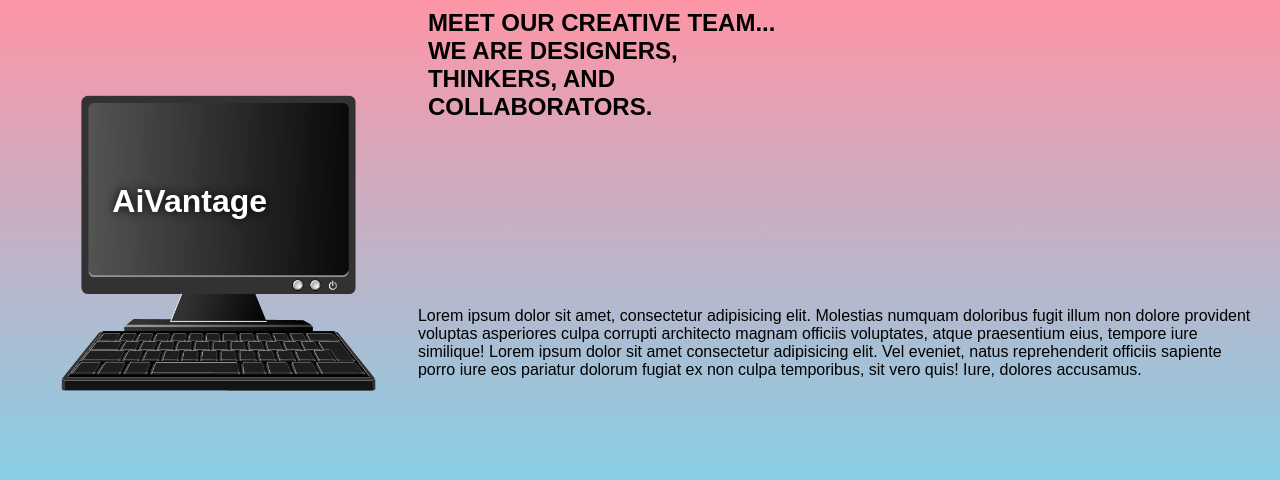
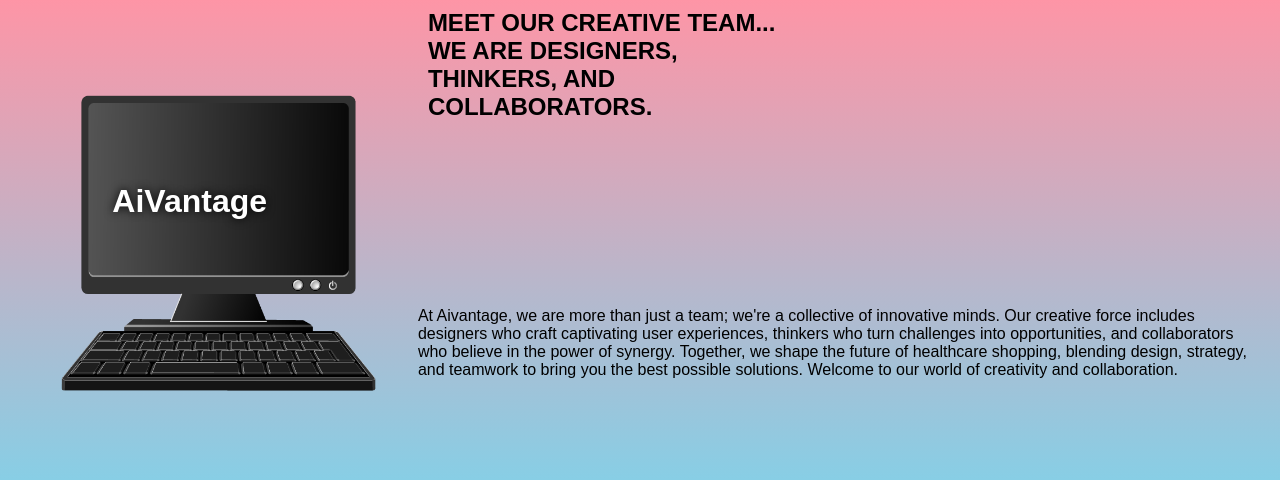
Before and after one commit to ArgyPorgy/AIvantage, a Flask app: page /about in a window 1280 px wide. Shown: the part 67-547 px from the top of the page. Run offline with Flask 3, Linux system fonts and the light colour scheme.

Commit message:
modified about us

```diff
--- a/templates/About_Us.html
+++ b/templates/About_Us.html
@@ -68,14 +68,8 @@
         </div>
         <div class="desc">
           <p>
-            Lorem ipsum dolor sit amet, consectetur adipisicing elit. Molestias
-            numquam doloribus fugit illum non dolore provident voluptas
-            asperiores culpa corrupti architecto magnam officiis voluptates,
-            atque praesentium eius, tempore iure similique! Lorem ipsum dolor
-            sit amet consectetur adipisicing elit. Vel eveniet, natus
-            reprehenderit officiis sapiente porro iure eos pariatur dolorum
-            fugiat ex non culpa temporibus, sit vero quis! Iure, dolores
-            accusamus.
+            At Aivantage, we are more than just a team; we're a collective of innovative minds. Our creative force includes designers who craft captivating user experiences, thinkers who turn challenges into opportunities, and collaborators who believe in the power of synergy. Together, we shape the future of healthcare shopping, blending design, strategy, and teamwork to bring you the best possible solutions. Welcome to our world of creativity and collaboration.
+
           </p>
         </div>
       </div>
```
